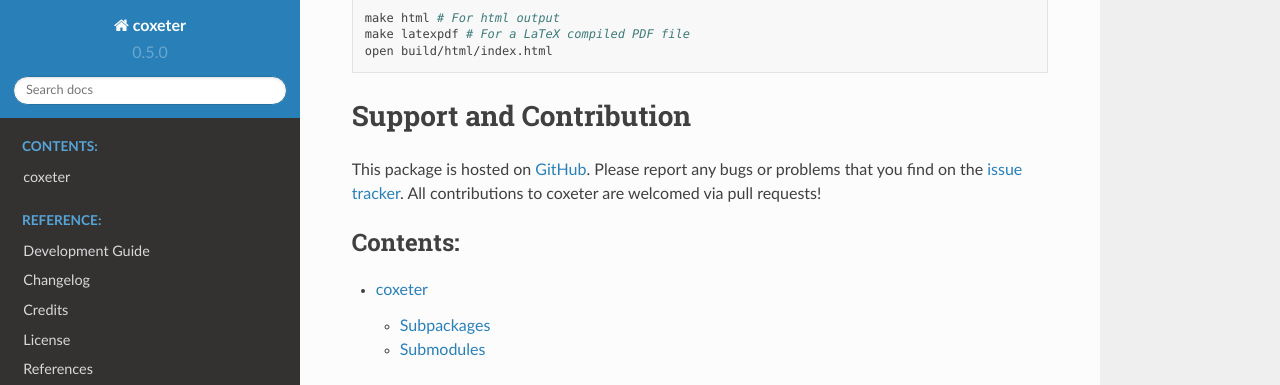
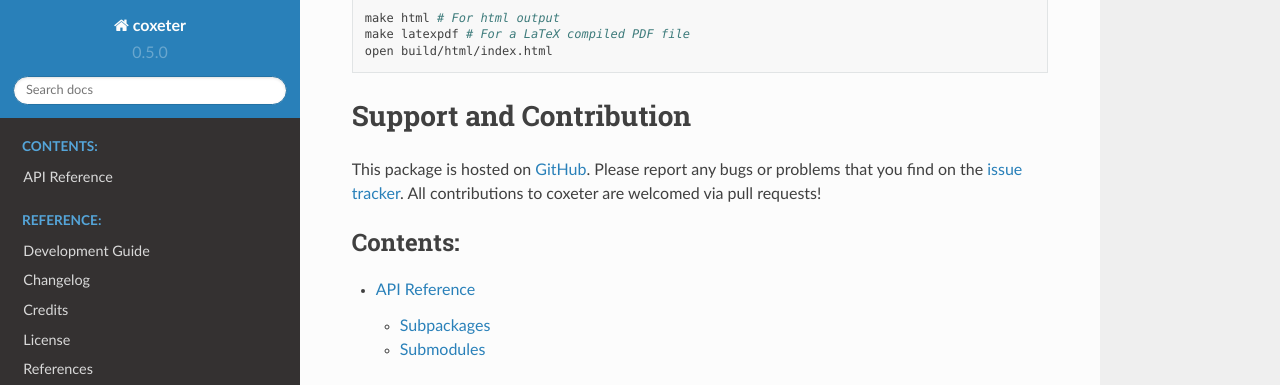
Before and after one commit to glotzerlab/coxeter, a Sphinx documentation site: the page built from doc/source/index.rst, in a window 1280 px wide and 900 px high, scrolled down 2257 px. Shown: the top 385 px of the window. Built offline with Sphinx 7.4.7 and the Read the Docs theme 2.0.0, drawn with Linux system fonts in a browser that asks for light colours.

Commit message:
Change title of API reference.

```diff
--- a/doc/source/coxeter.rst
+++ b/doc/source/coxeter.rst
@@ -1,5 +1,5 @@
-coxeter
-=======
+API Reference
+=============
 
 Subpackages
 -----------
```
